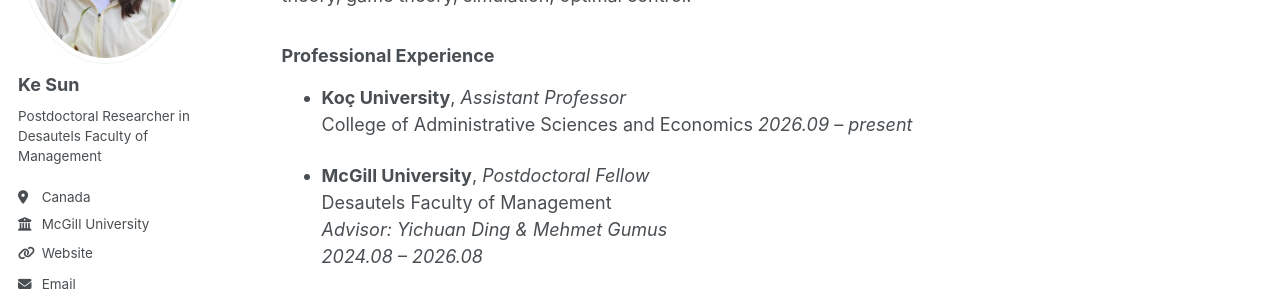
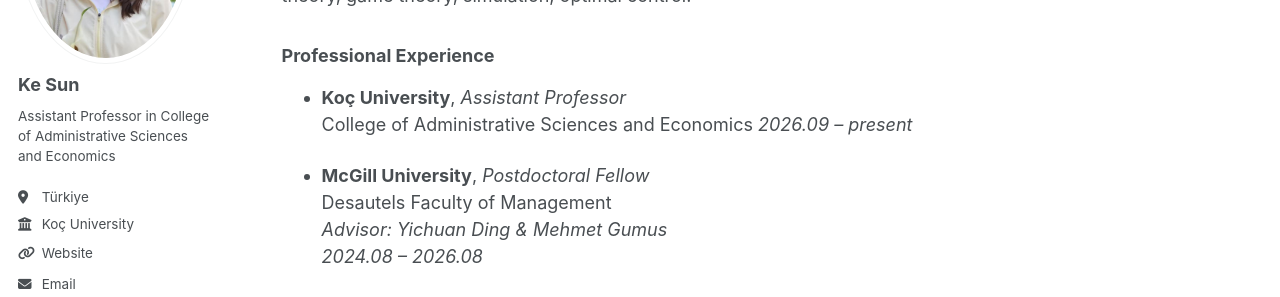
Before and after one commit to KeSun-2025/KeSun-2025.github.io, a Jekyll site: the page built from _pages/about.md, in a window 1280 px wide. Shown: the part 279-576 px from the top of the page. Built offline with Jekyll 4.4.1, drawn with Linux system fonts in a browser that asks for light colours; some web fonts are replaced.

Commit message:
Update _config.yml

```diff
--- a/_config.yml
+++ b/_config.yml
@@ -27,11 +27,11 @@ author:
   avatar           : "my-photo.jpg"
   name             : "Ke Sun"
   # pronouns         : "She"
-  bio              : "Postdoctoral Researcher in Desautels Faculty of Management"
-  location         : "Canada"
-  employer         : "McGill University"
+  bio              : "Assistant Professor in College of Administrative Sciences and Economics"
+  location         : "Türkiye"
+  employer         : "Koç University"
   uri              : "https://kesun-2025.github.io/"
-  email            : "ke.sun@mail.mcgill.ca"
+  email            : "kesun@ku.edu.tr"
 
 
   # Academic websites
```
